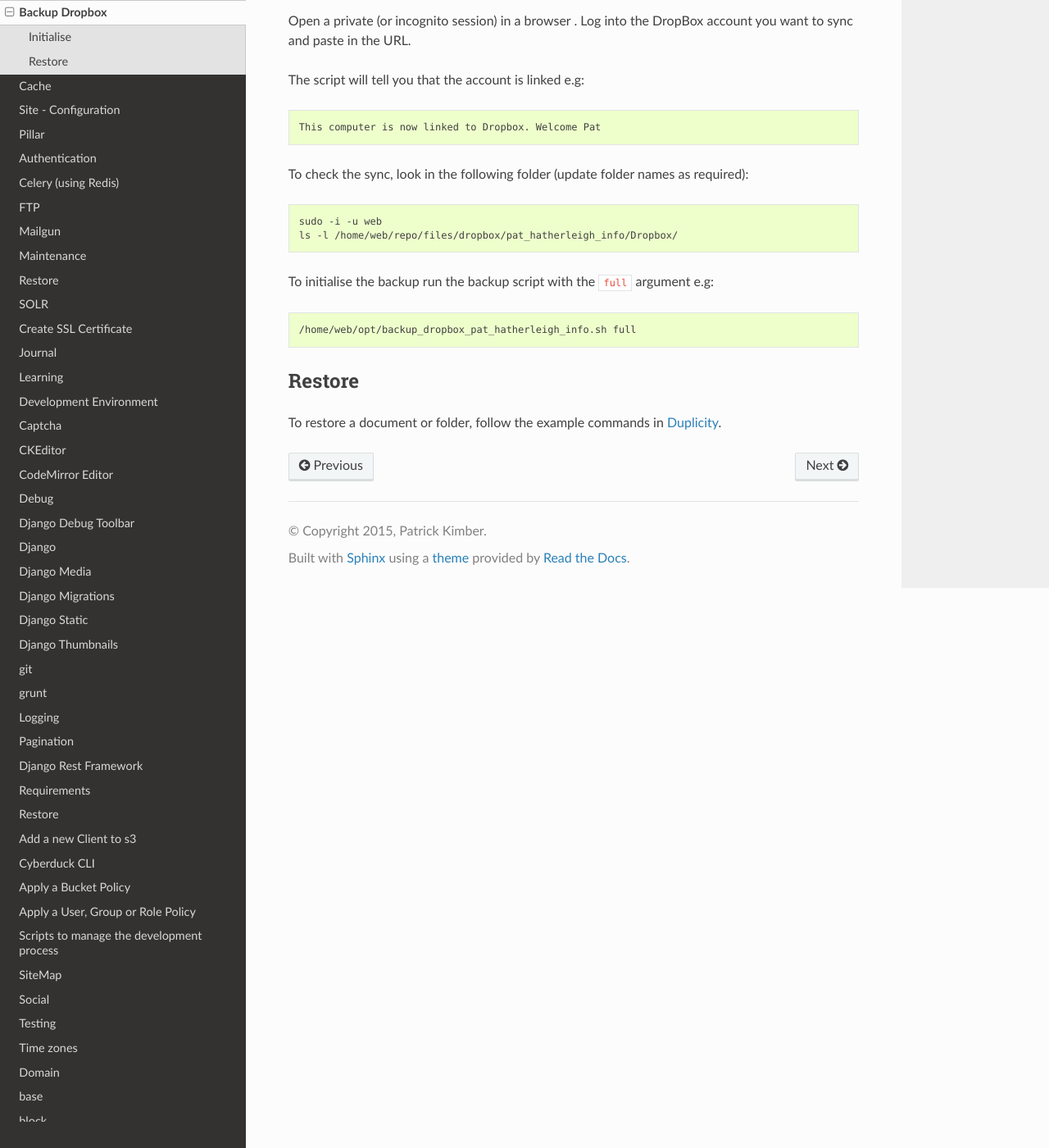
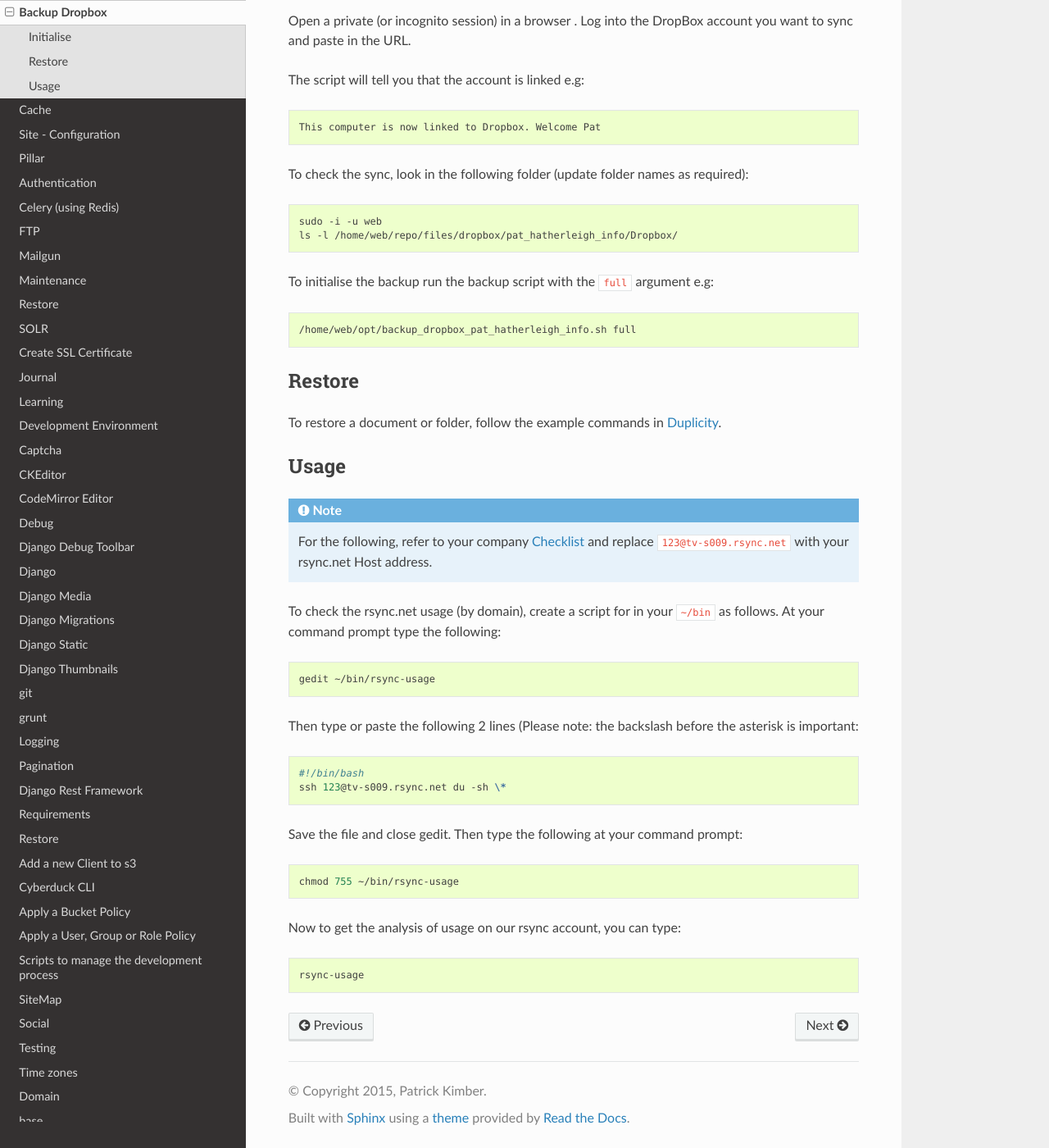
Before and after one commit to pkimber/old-docs-migrated-to-gitlab, a Sphinx documentation site: the page built from source/backup-dropbox.rst, in a window 1280 px wide and 1400 px high, scrolled down 1534 px. Shown: the whole window at 82% size. Built offline with Sphinx 7.4.7 and the Read the Docs theme 2.0.0, drawn with Linux system fonts in a browser that asks for light colours.

Commit message:
rsync.net usage instructions

```diff
--- a/source/backup-dropbox.rst
+++ b/source/backup-dropbox.rst
@@ -83,6 +83,34 @@
 To restore a document or folder, follow the example commands in
 :ref:`duplicity_command_examples`.
 
+.. _rsync_usage:
+
+Usage
+=====
+
+.. note:: For the following, refer to your company :doc:`checklist` and replace
+          ``123@tv-s009.rsync.net`` with your rsync.net Host address.
+
+To check the rsync.net usage (by domain), create a script for in your ``~/bin``
+as follows.  At your command prompt type the following::
+
+  gedit ~/bin/rsync-usage
+
+Then type or paste the following 2 lines  (Please note: the backslash before
+the asterisk is important::
+
+
+  #!/bin/bash
+  ssh 123@tv-s009.rsync.net du -sh \*
+
+Save the file and close gedit. Then type the following at your command prompt::
+
+  chmod 755 ~/bin/rsync-usage
+
+Now to get the analysis of usage on our rsync account, you can type::
+
+  rsync-usage
+
 
 .. _`Headless Dropbox`: http://rkulla.blogspot.co.uk/2014/03/headless-dropbox.html
 .. _`Run Multiple Instances of Dropbox Simultaneously`: http://www.dropboxwiki.com/tips-and-tricks/run-multiple-instances-of-dropbox-simultaneously-on-linux-or-mac-os-x#On_Ubuntu
--- a/source/backup.rst
+++ b/source/backup.rst
@@ -321,6 +321,12 @@
    available... this is a known bug with Duplicity to do with permissions. See:
    `Why do I get an 'Operation not permitted'`_
 
+Usage
+=====
+
+To check the usage on your rsync.net account, follow the :ref:`rsync_usage`
+instructions...
+
 
 .. _`Generating SSH Keys for Automated Backups`: http://www.rsync.net/resources/howto/ssh_keys.html
 .. _`How To Use Duplicity with GPG to Securely Automate Backups on Ubuntu`: https://www.digitalocean.com/community/tutorials/how-to-use-duplicity-with-gpg-to-securely-automate-backups-on-ubuntu
```
